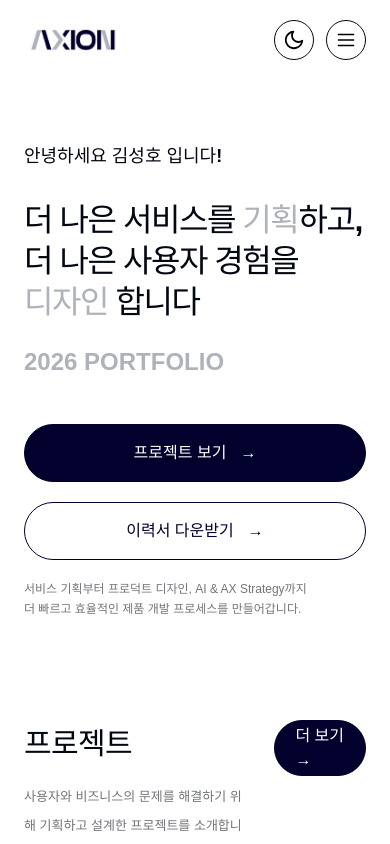
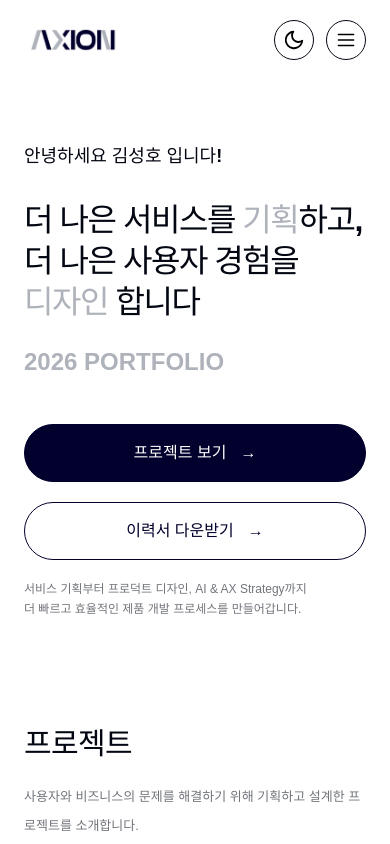
Before and after one commit to rlatjdgh9612/axion-portfolio, a Next.js app: page / in a window 390 px wide. Shown: the top 844 px of the page. Built offline with nearby package versions, Linux system fonts and the light colour scheme; a web font is replaced by a local one.

Commit message:
fix: 390px 프로젝트 섹션 더 보기 버튼을 목록 하단으로 이동

```diff
--- a/app/globals.css
+++ b/app/globals.css
@@ -1684,6 +1684,17 @@ body:has(.detail-hero-shell) .detail-hero h1 {
     padding-inline: 16px;
   }
 
+  /* 프로젝트 섹션 — 더 보기 버튼을 목록 하단으로 */
+  body:has(.home-hero) .projects-more-top {
+    display: none;
+  }
+
+  body:has(.home-hero) .projects-more-bottom {
+    display: flex;
+    justify-content: flex-end;
+    margin-top: 48px;
+  }
+
   /* 홈 하단 — 키워드 2x2, 그 아래 오른쪽 정렬 버튼 */
   body:has(.home-hero) .home-about-grid {
     grid-template-columns: 1fr;
```
